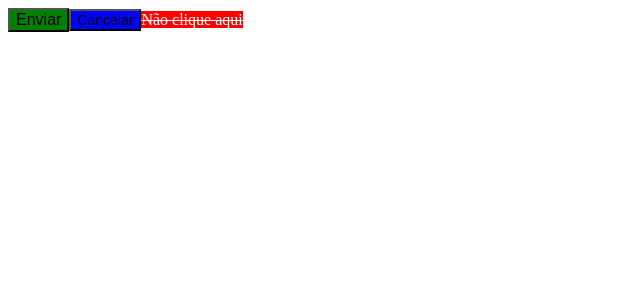
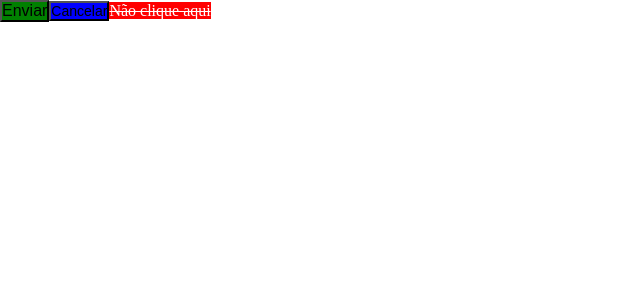
Before and after one commit to histereogenik/portfolio-react, a React (Create React App) app: page / in a window 1280 px wide. Shown: the top 300 px of the page, without its empty margins (0-640 px from the left). Built offline with nearby package versions, Linux system fonts and the light colour scheme.

Commit message:
creating and importing the global style css file

```diff
--- a/src/App.tsx
+++ b/src/App.tsx
@@ -1,7 +1,13 @@
 import Teste from './Teste'
+import EstiloGlobal from './styles'
 
 function App() {
-  return <Teste />
+  return (
+    <>
+      <EstiloGlobal />
+      <Teste />
+    </>
+  )
 }
 
 export default App
--- /dev/null
+++ b/src/styles.ts
@@ -0,0 +1,10 @@
+import { createGlobalStyle } from 'styled-components'
+
+const EstiloGlobal = createGlobalStyle`
+  * {
+    margin: 0;
+    padding: 0;
+  }
+`
+
+export default EstiloGlobal
```
